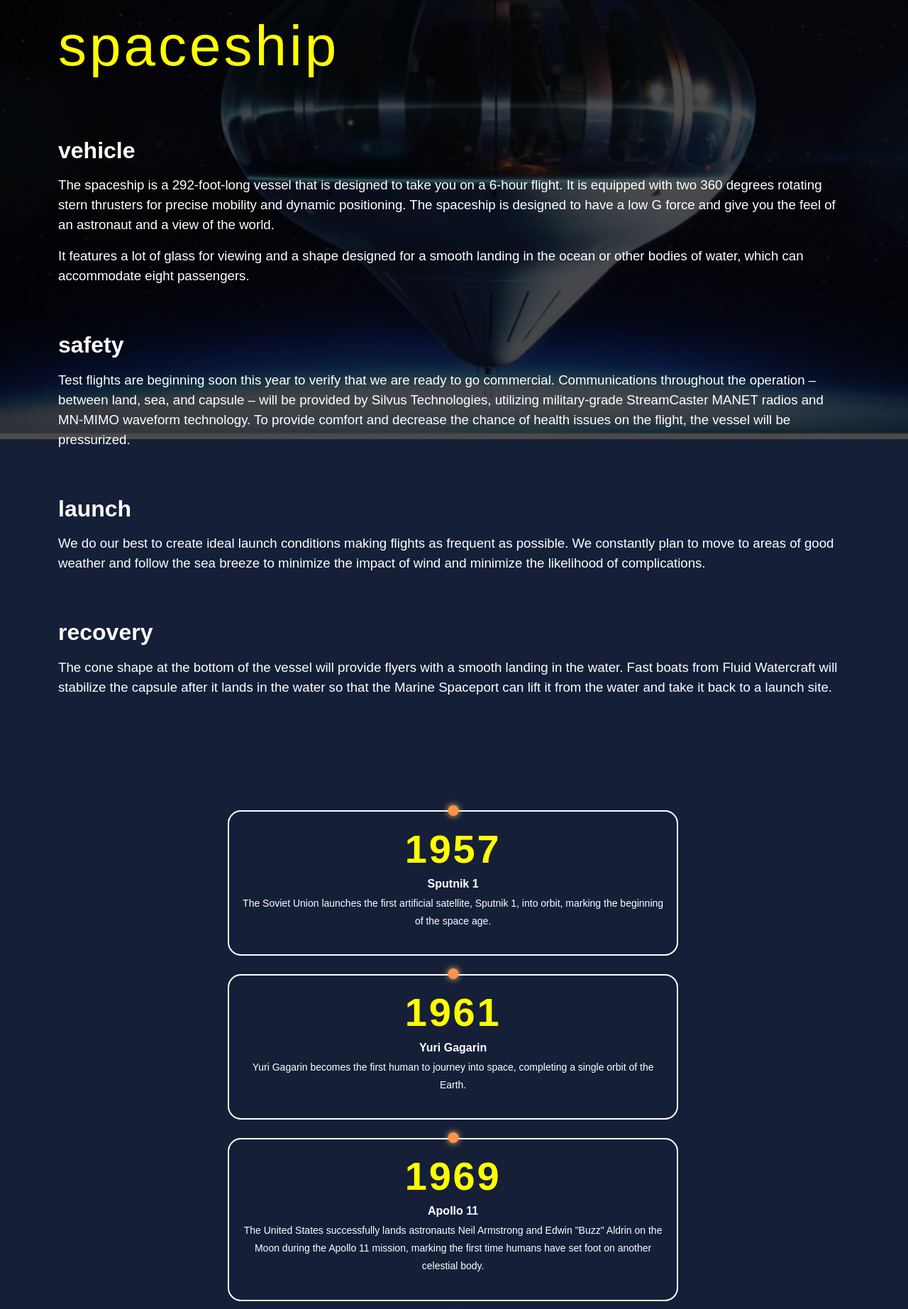
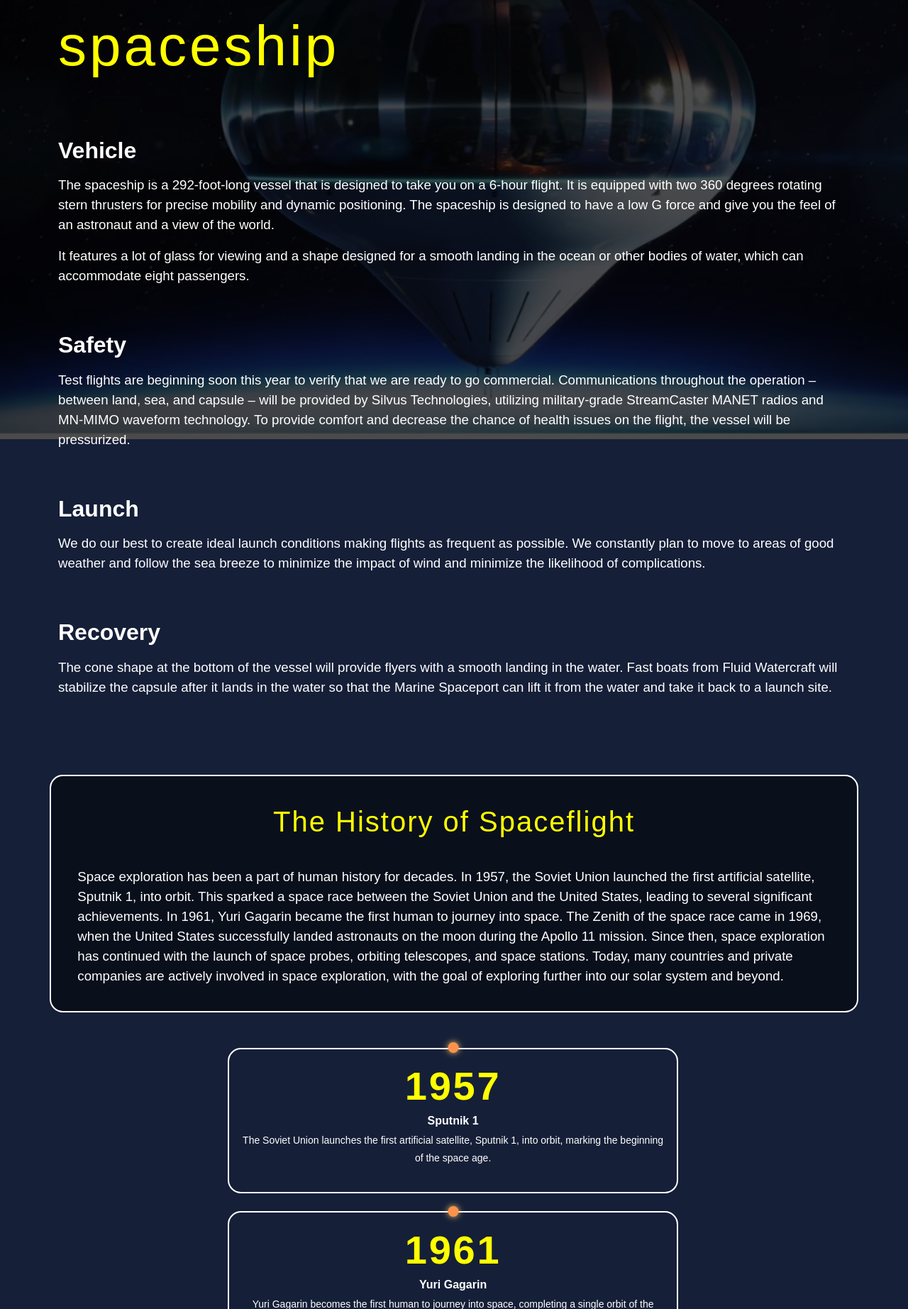
Before and after one commit to bossbadi-web/interstellr, a Flask app: page /spaceship in a window 1280 px wide. Shown: the part 181-2026 px from the top of the page at 71% size. Run offline with Flask 3, Linux system fonts and the light colour scheme; some libraries are stand-ins or nearby versions; some web fonts are replaced.

Commit message:
add history of spaceflights

```diff
--- a/templates/spaceship.html
+++ b/templates/spaceship.html
@@ -1,7 +1,7 @@
 {% extends "layouts/layout.html" %} {% block content %}
 
-<link rel="stylesheet" href="{{ url_for('static', filename='css/spaceship-style.css') }}">
-<link href="https://unpkg.com/aos@2.3.1/dist/aos.css" rel="stylesheet">
+<link rel="stylesheet" href="{{ url_for('static', filename='css/spaceship-style.css') }}" />
+<link href="https://unpkg.com/aos@2.3.1/dist/aos.css" rel="stylesheet" />
 <link rel="stylesheet" href="https://cdnjs.cloudflare.com/ajax/libs/animate.css/4.1.1/animate.min.css" />
 
 <style>
@@ -20,6 +20,14 @@
     transform: scaleX(-1);
     z-index: -1;
   }
+
+  #history {
+    padding: 0 2em 1em 2em;
+    border-style: solid;
+    border-width: 2px;
+    border-radius: 1em;
+    background-color: rgba(0, 0, 0, 0.5);
+  }
 </style>
 
 <div id="background"></div>
@@ -28,7 +36,7 @@
   <div class="container">
     <h1 class="display-1">spaceship</h1>
 
-    <h2>vehicle</h2>
+    <h2>Vehicle</h2>
     <p>
       The spaceship is a 292-foot-long vessel that is designed to take you on a 6-hour flight. It is equipped with two
       360 degrees rotating stern thrusters for precise mobility and dynamic positioning. The spaceship is designed to
@@ -39,7 +47,7 @@
       water, which can accommodate eight passengers.
     </p>
 
-    <h2>safety</h2>
+    <h2>Safety</h2>
     <p>
       Test flights are beginning soon this year to verify that we are ready to go commercial. Communications throughout
       the operation – between land, sea, and capsule – will be provided by Silvus Technologies, utilizing military-grade
@@ -47,14 +55,14 @@
       issues on the flight, the vessel will be pressurized.
     </p>
 
-    <h2>launch</h2>
+    <h2>Launch</h2>
     <p>
       We do our best to create ideal launch conditions making flights as frequent as possible. We constantly plan to
       move to areas of good weather and follow the sea breeze to minimize the impact of wind and minimize the likelihood
       of complications.
     </p>
 
-    <h2>recovery</h2>
+    <h2>Recovery</h2>
     <p>
       The cone shape at the bottom of the vessel will provide flyers with a smooth landing in the water. Fast boats from
       Fluid Watercraft will stabilize the capsule after it lands in the water so that the Marine Spaceport can lift it
@@ -64,14 +72,26 @@
 </section>
 
 <section>
+  <div class="container" id="history">
+    <h1 style="text-align: center">The History of Spaceflight</h1>
+    <p>
+      Space exploration has been a part of human history for decades. In 1957, the Soviet Union launched the first
+      artificial satellite, Sputnik 1, into orbit. This sparked a space race between the Soviet Union and the United
+      States, leading to several significant achievements. In 1961, Yuri Gagarin became the first human to journey into
+      space. The Zenith of the space race came in 1969, when the United States successfully landed astronauts on the
+      moon during the Apollo 11 mission. Since then, space exploration has continued with the launch of space probes,
+      orbiting telescopes, and space stations. Today, many countries and private companies are actively involved in
+      space exploration, with the goal of exploring further into our solar system and beyond.
+    </p>
+  </div>
   <div class="timeline">
     <div class="checkpoint">
       <div data-aos="fade-left">
         <h1 class="mt-0 pt-0 display-4 text-center text_logogradient">1957</h1>
         <p class="display-6 text-center">Sputnik 1</p>
         <p class="lead text-center">
-          The Soviet Union launches the first artificial satellite, Sputnik 1, into orbit, marking the
-          beginning of the space age.
+          The Soviet Union launches the first artificial satellite, Sputnik 1, into orbit, marking the beginning of the
+          space age.
         </p>
       </div>
     </div>
@@ -167,9 +187,7 @@
       <div data-aos="fade-left">
         <h1 class="mt-0 pt-0 display-4 text-center text_logogradient">2029</h1>
         <p class="display-6 text-center">Luna Base</p>
-        <p class="lead text-center">
-          The first human settlement on the moon is built for permanent occupation.
-        </p>
+        <p class="lead text-center">The first human settlement on the moon is built for permanent occupation.</p>
       </div>
     </div>
     <div class="checkpoint">
```
